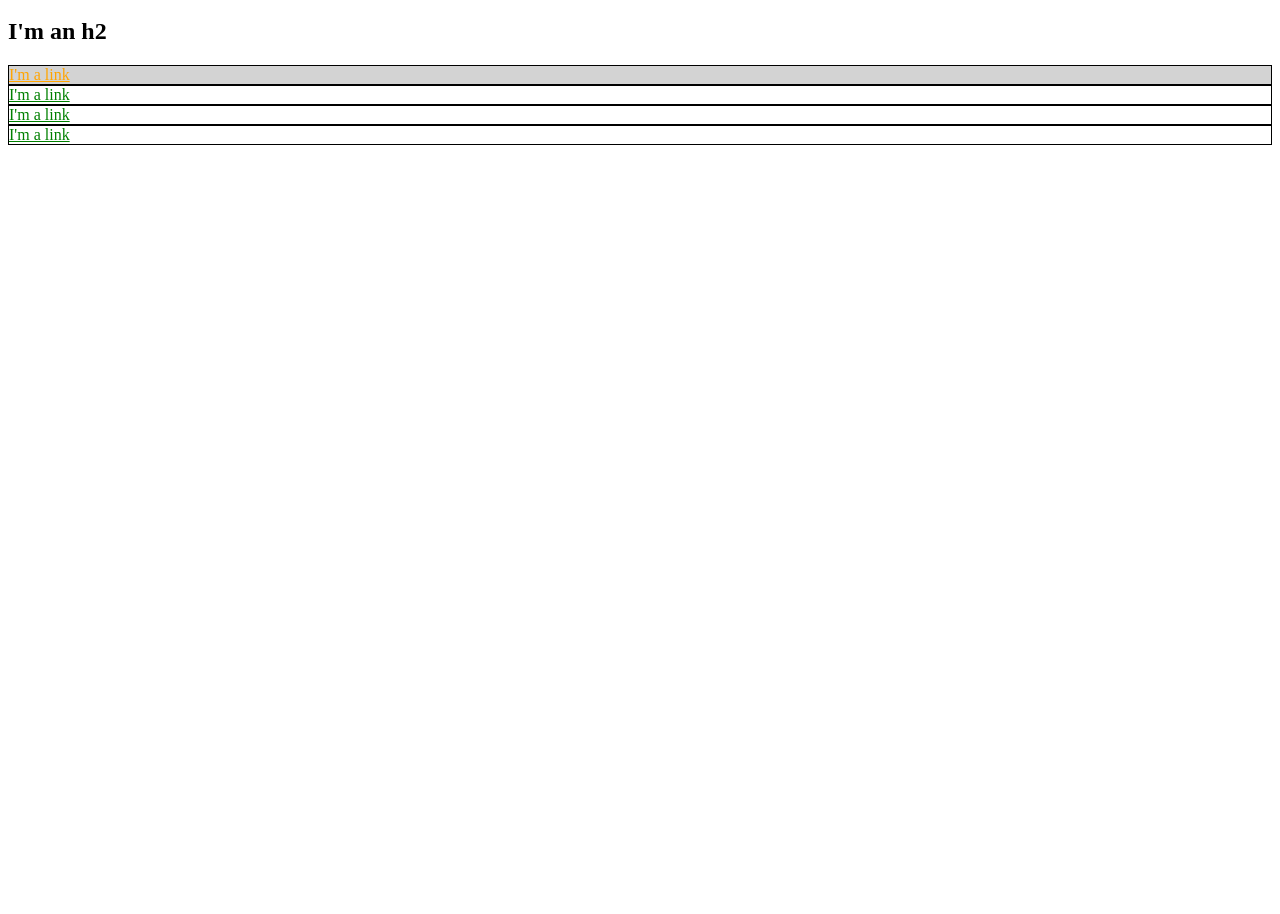
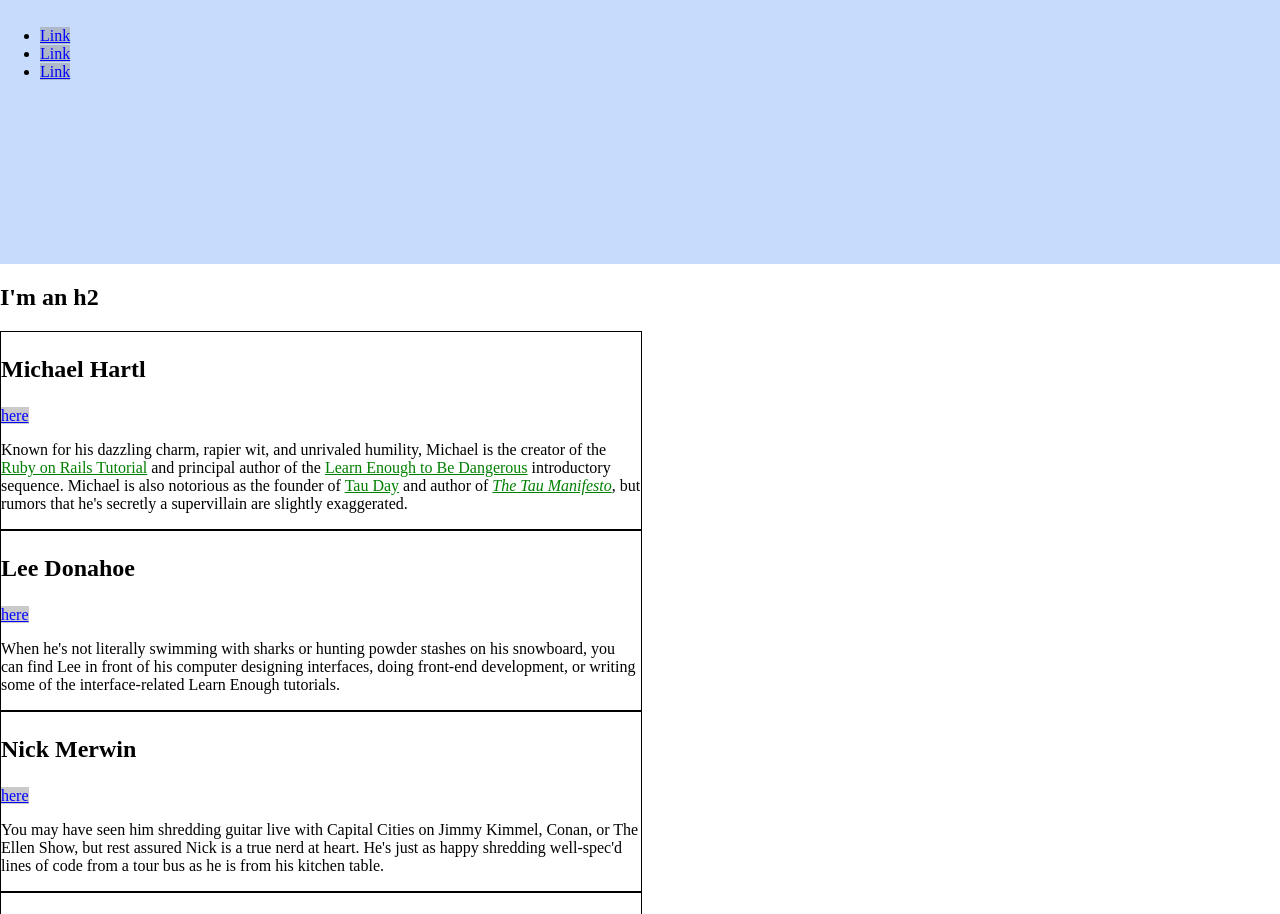
Before and after one commit to So-tya/So-tya.github.io, a plain HTML site: page index.html in a window 1280 px wide. Shown: the part 136-1050 px from the top of the page. Before the commit the page ends 800 px from the top, so only its background shows below. Drawn offline with Linux system fonts and the light colour scheme.

Commit message:
3rd chapter

```diff
--- a/index.html
+++ b/index.html
@@ -4,51 +4,119 @@
     <title>Test Page: Don't Panic</title>
     <meta charset="utf-8">
     <style>
+      /* グローバルスタイル */
+      html, body {
+        margin: 0;
+        padding: 0;
+      }
+      h1 {
+        font-size: 7vw;
+        margin-top: 0;
+      }
       a {
-        color: red;
+        color: #f00;
       }
-      azure_box{
-        background-color: azure;
+
+      /* SNSスタイル */
+      .social-link {
+        background: rgba(150, 150, 150, 0.5);
+        color: blue;
       }
-      #exec-bio {
-        background-color: lightgray;
+
+      /* バイオグラフィースタイル */
+      .bio-wrapper {
+        font-size: 24px;
       }
       .bio-box {
         border: 1px solid black;
+        font-size: 1rem;
+        width: 50%;
       }
-      .bio-box a {
+      .bio-box h3 {
+        font-size: 1.5em;
+      }
+      .bio-copy {
+        font-size: 1em;
+      }
+      .bio-copy a {
         color: green;
       }
-      #link_1{
-        color: orange;
+
+    /* ヒーロースタイル */
+    .full-hero {
+      background-color: #c7dbfc;
+      height: 50vh;
     }
   </style>
   </head>
   <body>
-    <h1>I'm an h1</h1>
+    <div class="full-hero hero-home">
+      <h1 class="social-link">I'm an h1</h1>
       <ul>
         <li>
-        <a href="https://example.com/">Link</a>
+          <a href="https://example.com/" class="social-link">Link</a>
         </li>
         <li>
-        <a href="https://example.com/">Link</a>
+          <a href="https://example.com/" class="social-link">Link</a>
         </li>
         <li>
-        <a href="https://example.com/">Link</a>
+          <a href="https://example.com/" class="social-link">Link</a>
         </li>
       </ul>
+    </div>
     <h2>I'm an h2</h2>
-    <div id="exec-bio" class="bio-box azure_box">
-<a href="https://example.com/" id="link_1">I'm a link</a>
+    <div class="bio-wrapper">
+      <div class="bio-box">
+        <h3>Michael Hartl</h3>
+        <a href="https://twitter.com/mhartl" class="social-link">here</a>
+        <div class="bio-copy">
+          <p>
+            Known for his dazzling charm, rapier wit, and unrivaled humility,
+            Michael is the creator of the
+            <a href="https://www.railstutorial.org/">Ruby on Rails
+            Tutorial</a> and principal author of the
+            <a href="https://learnenough.com/">
+            Learn Enough to Be Dangerous</a> introductory sequence. Michael
+            is also notorious as the founder of
+            <a href="http://tauday.com/">Tau Day</a> and author of
+            <a href="http://tauday.com/tau-manifesto"><em>The Tau
+            Manifesto</em></a>, but rumors that he's secretly a supervillain
+            are slightly exaggerated.
+          </p>
         </div>
-    <div class="bio-box azure_box">
-      <a href="https://example.com/">I'm a link</a>
       </div>
-    <div class="bio-box azure_box">
-      <a href="https://example.com/">I'm a link</a>
+      <div class="bio-box">
+        <h3>Lee Donahoe</h3>
+        <a href="https://twitter.com/leedonahoe" class="social-link">here</a>
+        <div class="bio-copy">
+          <p>
+            When he's not literally swimming with sharks or hunting powder stashes on
+            his snowboard, you can find Lee in front of his computer designing
+            interfaces, doing front-end development, or writing some of the
+            interface-related Learn Enough tutorials.
+          </p>
         </div>
-    <div class="bio-box azure_box">
-      <a href="https://example.com/">I'm a link</a>
+      </div>
+      <div class="bio-box">
+        <h3>Nick Merwin</h3>
+        <a href="https://twitter.com/nickmerwin" class="social-link">here</a>
+        <div class="bio-copy">
+          <p>
+            You may have seen him shredding guitar live with Capital Cities on Jimmy
+            Kimmel, Conan, or The Ellen Show, but rest assured Nick is a true nerd at
+            heart. He's just as happy shredding well-spec'd lines of code from a tour
+            bus as he is from his kitchen table.
+          </p>
+        </div>
+      </div>
+      <div class="bio-box">
+        <h3>??</h3>
+        <div class="bio-copy">
+          <p>
+            The Future
+          </p>
+        </div>
+      </div>
     </div>
   </body>
 </html>
```
Lines whose indentation alone changed are shown as unchanged.
